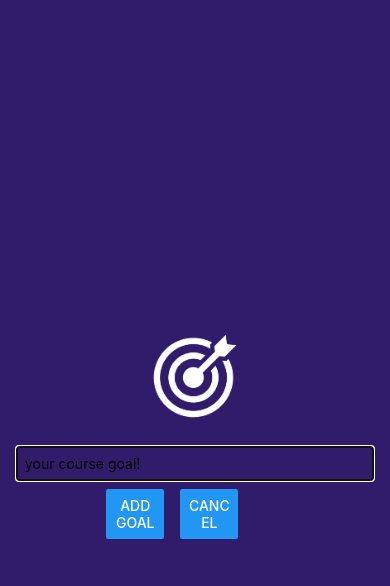
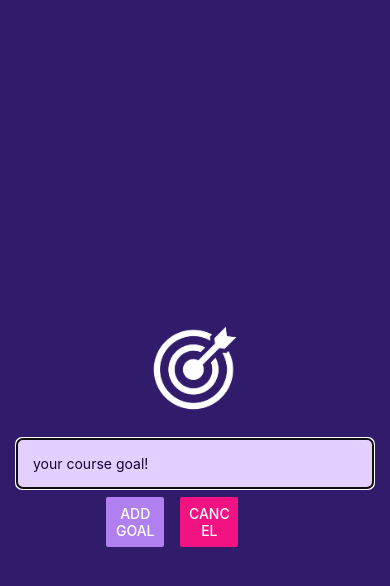
Before and after one commit to banggeunho/React-Native-Study, a React Native app: screen / in a window 390 px wide. Both pictures are taken after a click on the button "ADD NEW GOAL". Shown: the top 586 px of the page. Built offline with nearby package versions, Linux system fonts and the light colour scheme.

Commit message:
feat: status bar 추가

```diff
--- a/App.js
+++ b/App.js
@@ -2,6 +2,7 @@
 import {useState} from "react";
 import GoalItem from "./components/GoalItem";
 import GoalInput from "./components/GoalInput";
+import {StatusBar} from "expo-status-bar";
 
 export default function App() {
     const [modalIsVisible, setModalIsVisible] = useState(false);
@@ -29,8 +30,10 @@
     }
 
     return (
+        <>
+            <StatusBar style="light"/>
             <View style={styles.appContainer}>
-            <Button title={"Add New Goal"} color={"#5e0acc"} onPress={startAddGoalHandler}/>
+                <Button title={"Add New Goal"} color={"#6b27c4"} onPress={startAddGoalHandler}/>
                 <GoalInput visible={modalIsVisible} onAddGoal={addGoalHandler} onEndAddGoal={endAddGoalHandler}/>
                 <View style={styles.goalsContainer}>
                     <FlatList
@@ -44,6 +47,7 @@
                     />
                 </View>
             </View>
+        </>
     );
 }
 
--- a/app.json
+++ b/app.json
@@ -6,6 +6,7 @@
     "orientation": "portrait",
     "icon": "./assets/icon.png",
     "userInterfaceStyle": "light",
+    "backgroundColor": "#1e085a",
     "splash": {
       "image": "./assets/splash.png",
       "resizeMode": "contain",
--- a/components/GoalInput.js
+++ b/components/GoalInput.js
@@ -24,10 +24,10 @@
                 />
                 <View style={styles.buttonContainer}>
                     <View style={styles.button}>
-                        <Button title="Add Goal" onPress={addGoalHandler}/>
+                        <Button title="Add Goal" onPress={addGoalHandler} color="#b180f0"/>
                     </View>
                     <View style={styles.button}>
-                        <Button title="Cancel" onPress={props.onEndAddGoal}/>
+                        <Button title="Cancel" onPress={props.onEndAddGoal} color="#f31282"/>
                     </View>
                 </View>
             </View>
@@ -50,9 +50,12 @@
     },
     textInput: {
         borderWidth: 1,
-        borderColor: "#cccccc",
+        borderColor: "#e4d0ff",
+        backgroundColor: "#e4d0ff",
+        borderRadius: 6,
+        color: "#120438",
         width: "100%",
-        padding: 8,
+        padding: 16,
     },
     buttonContainer: {
         marginTop: 8,
```
Lines whose indentation alone changed are shown as unchanged.
